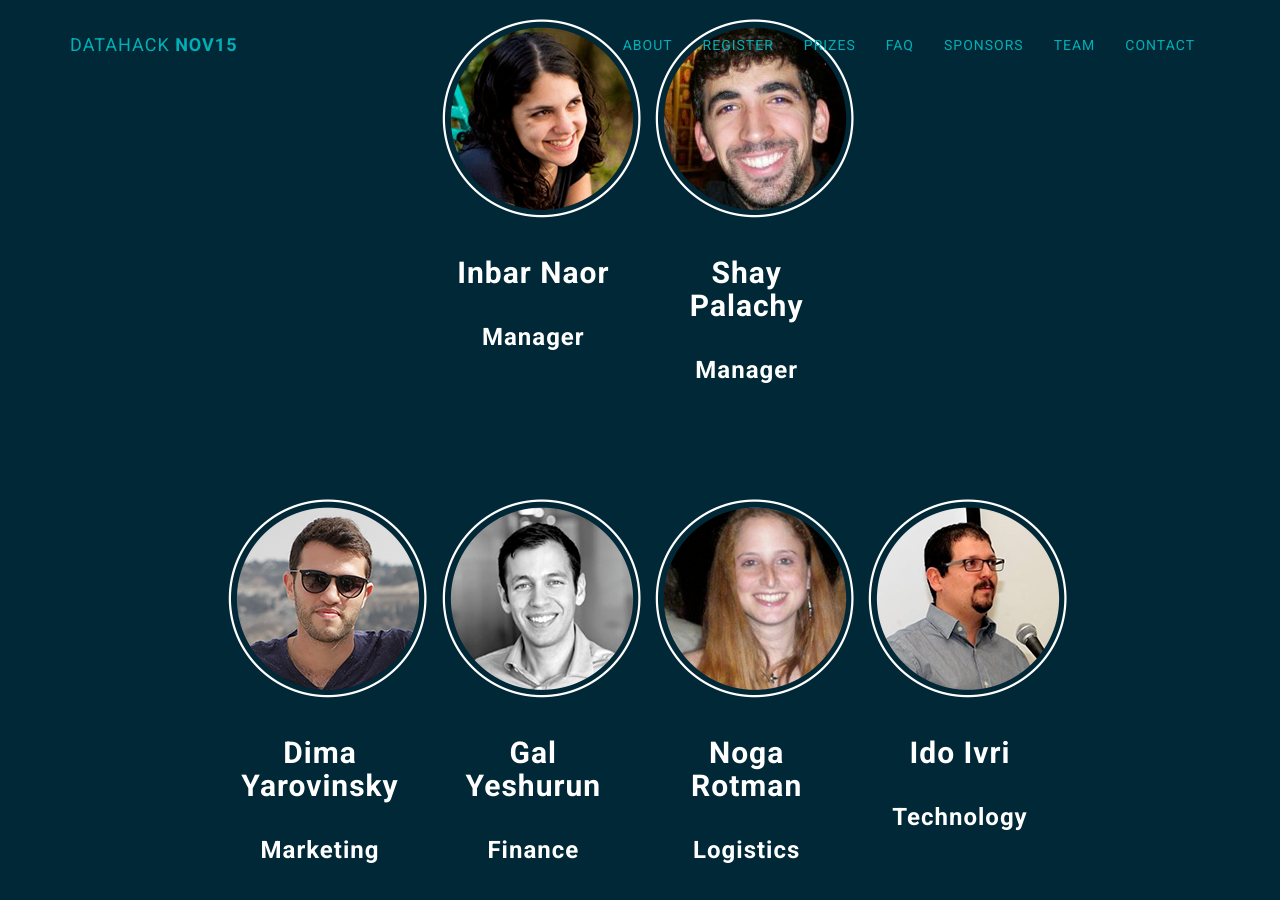
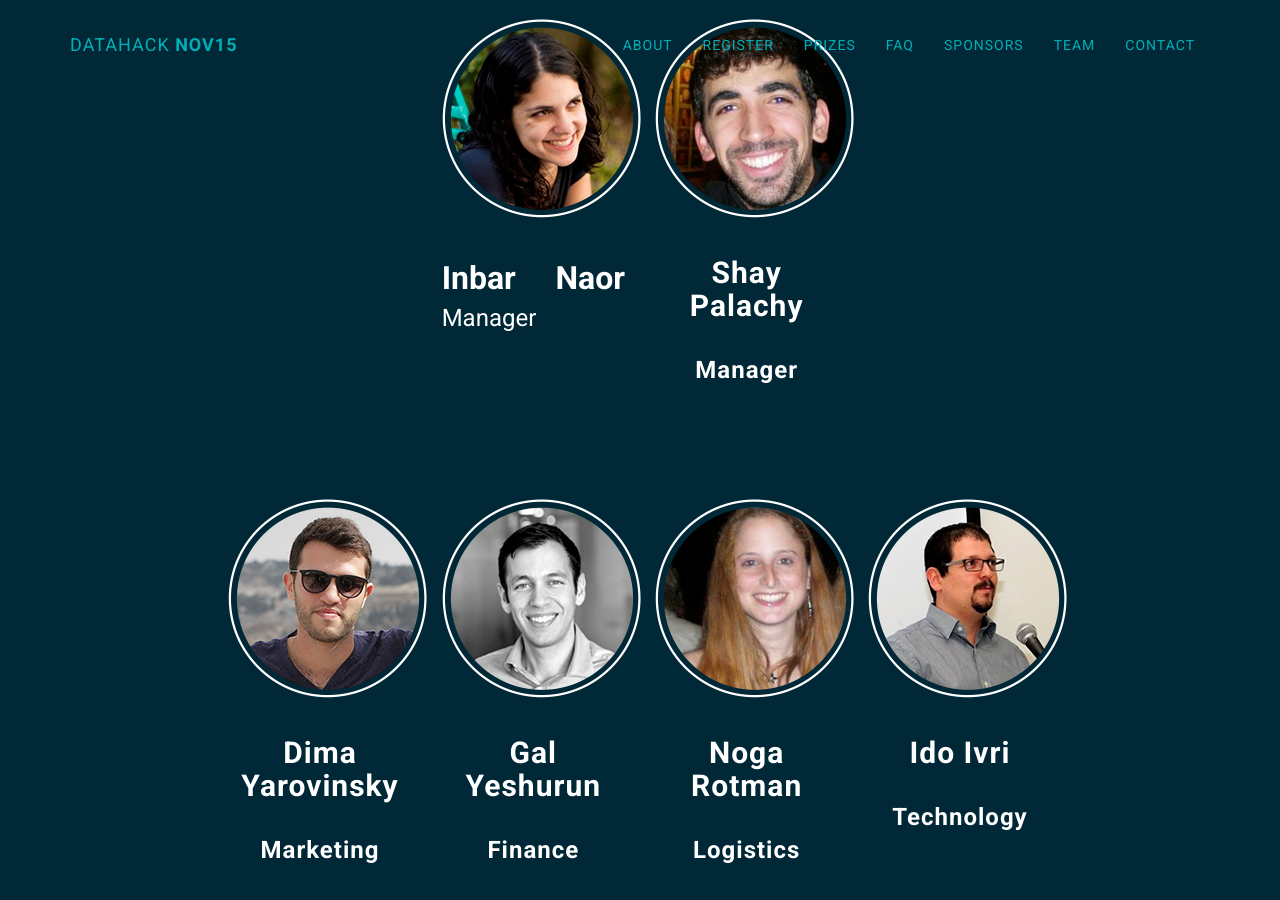
Before and after one commit to ido-staging/datahacksweb, a Jekyll site: the page built from index.html, in a window 1280 px wide and 900 px high, scrolled down 6101 px. Built offline with Jekyll 4.4.1, drawn with Linux system fonts in a browser that asks for light colours.

Commit message:
team text size try 1

```diff
--- a/_includes/team.html
+++ b/_includes/team.html
@@ -9,8 +9,10 @@
         <div class="col-md-4"></div>
         <div class="col-md-2 text-light">
             <img class="img-reg" src="img/team/inbar.png" alt="Inbar" style="display:block;margin:auto;margin-bottom:1cm;">
-            <h2 class="inbar-name" align="center">Inbar Naor</h2>
-            <h3 class="inbar-title" align="center">Manager</h3>
+            <font size="6"><b>Inbar Naor</b></font>
+            <font size="5">Manager</font>
+            <!-- <h2 class="inbar-name" align="center">Inbar Naor</h2>
+            <h3 class="inbar-title" align="center">Manager</h3> -->
         </div>
         <div class="col-md-2 text-light">
             <img class="img-reg" src="img/team/shay.png" alt="Shay" style="display:block;margin:auto;margin-bottom:1cm;">
```
